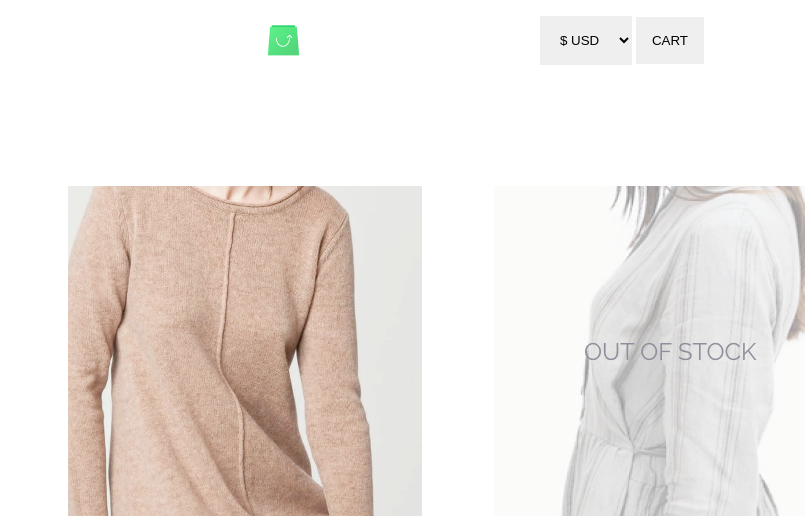
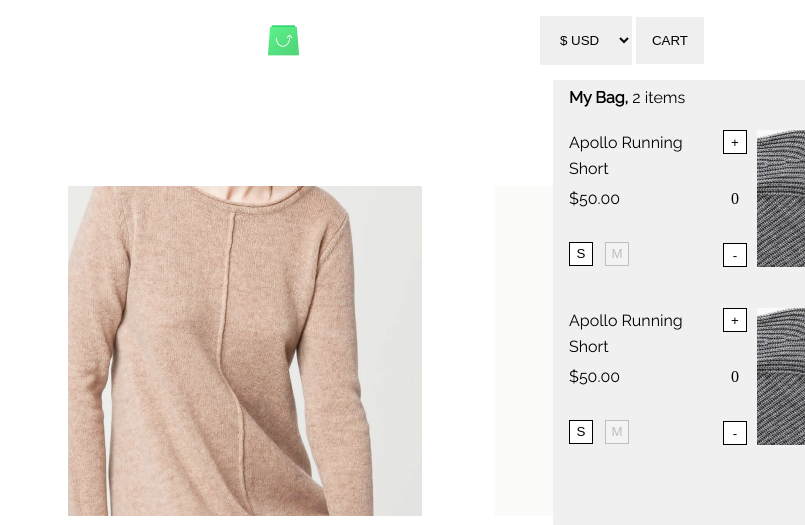
Before and after one commit to vvluchka/React, a plain HTML site: page index.html in a window 1280 px wide. Shown: the top 525 px of the page, 475-1280 px from the left. Drawn offline with Linux system fonts and the light colour scheme.

Commit message:
cartlist-added

```diff
--- a/index.html
+++ b/index.html
@@ -6,7 +6,7 @@
   <title>Store</title>
   <link rel="stylesheet" href="style.css">
   <!---<link rel="stylesheet" href="none.css">--->
-  <script src="main.js"></script>
+
   <link rel="preconnect" href="https://fonts.googleapis.com">
   <link rel="preconnect" href="https://fonts.gstatic.com" crossorigin>
   <link href="https://fonts.googleapis.com/css2?family=Montserrat:wght@300&family=Raleway&display=swap"
@@ -40,14 +40,58 @@
           <option value="jpy">¥ JPY</option>
         </select>
       </li>
-      <li><button>CART</button></li>
+      <li><button id="myBtn">CART</button></li>
 
     </ul>
 
   </header>
 
 
-  <div class="homepage">
+
+
+  <div id="cart-menu" class="cart-menu">
+    <div class="container">
+      <p><b>My Bag, </b>2 items</p>
+      <div class="cart-item"><img src="img/item1.png">
+
+        <div class="item-counter">
+          <button class="item-counter-button" id="increment" onclick="increment()">+</button>
+          <div id="count-el">0</div>
+          <button class="item-counter-button" id="decrement" onclick="decrement()">-</button>
+        </div>
+
+        <p>Apollo Running Short</p>
+
+        <div class="cart-item-price">$<span id="first-price">50.00</span></div>
+
+        <div class="size-buttons">
+          <button>S</button>
+          <button class="not-available">M</button>
+        </div>
+
+      </div>
+
+
+      <div class="cart-item">
+        <img src="img/item1.png">
+
+
+        <div class="item-counter">
+          <button class="item-counter-button">+</button>
+          <div>0</div>
+          <button class="item-counter-button">-</button>
+        </div>
+        <p>Apollo Running Short</p>
+        <div class="cart-item-price">$50.00</div>
+
+        <div class="size-buttons">
+          <button>S</button>
+          <button class="not-available">M</button>
+        </div>
+      </div>
+      <div class="cart-menu-buttons"></div>
+    </div>
+  </div>
 
 
 
@@ -89,7 +133,8 @@
   </div>
 
 
-  </div>
+
+  <script src="main.js"></script>
 
 </body>
 
--- a/main.js
+++ b/main.js
@@ -0,0 +1,25 @@
+let countEl = document.getElementById("count-el")
+
+let count = 0
+
+let priceEl = document.getElementById("first-price")
+
+let price = 50.00
+
+console.log(priceEl)
+
+function increment() {
+    count = count + 1
+    countEl.innerText = count
+    price = price * 2
+    priceEl.innerText = price
+    console.log(price)
+
+}
+
+function decrement() {
+  count = count - 1
+  countEl.innerText = count
+  price = price / 2
+    priceEl.innerText = price
+}
--- a/style.css
+++ b/style.css
@@ -4,16 +4,15 @@
   box-sizing: border-box;
 }
 
-body{
+body {
+  position: relative;
   max-width: 1440px;
   margin: 0 auto;
 }
-.homepage {
 
-  position: relative;
-}
 
-header{
+
+header {
   max-width: 1440px;
   width: 100%;
   margin: 0 auto;
@@ -27,9 +26,9 @@ header{
   top: 0;
 }
 
-ul.nav-links{
-  padding : 0;
-  margin: 0px 101px ;
+ul.nav-links {
+  padding: 0;
+  margin: 0px 101px;
 }
 
 ul.nav-links a {
@@ -38,7 +37,7 @@ ul.nav-links a {
 }
 
 
-ul.nav-links li{
+ul.nav-links li {
   padding: 28px 16px 32px 16px;
   color: black;
   text-decoration: none;
@@ -50,25 +49,28 @@ ul.nav-links li{
   line-height: 120%;
 }
 
-ul.nav-links li:hover{
+ul.nav-links li:hover {
   border-bottom: 2px solid #5ECE7B;
   font-weight: 600;
   color: #5ECE7B;
 }
 
-ul.nav-links li:hover a{
-  color:#5ECE7B;
+ul.nav-links li:hover a {
+  color: #5ECE7B;
 }
-ul.nav-buttons li button, ul.nav-buttons li select{
+
+ul.nav-buttons li button,
+ul.nav-buttons li select {
   border: none;
   padding: 16px 16px;
 }
 
-ul.nav-buttons li{
+ul.nav-buttons li {
   display: inline-block;
   position: relative;
   right: 101px;
 }
+
 .category {
   position: relative;
   width: 100%;
@@ -142,9 +144,92 @@ ul.nav-buttons li{
 }
 
 div.grid-element:hover {
-
   box-shadow: 0px 4px 35px rgba(168, 172, 176, 0.19);
   transition: 0.4s;
+}
 
+div.cart-menu{
+  position: absolute;
+  width: 325px;
+  height: 540px;
+  background-color: rgb(240,240, 240);
+  z-index: 1;
+  top:80px;
+  left:1028px;
+  right:87px;
+}
+
+div.cart-menu p {
+  margin: 8px 190px 23px 16px;
+  font-family: Raleway;
+  font-weight: 500;
 
 }
+b{
+  font-weight: 700;
+}
+
+.container{
+  display: flex;
+  flex-direction: column;
+
+}
+
+.cart-item{
+  max-width: 100%;
+  height: 137px;
+  margin: 0 16px 41px 16px;
+}
+div.cart-item img {
+  float: right;
+}
+
+div.item-counter{
+  max-width: 24px;
+  height: 100%;
+  display: flex;
+  flex-direction: column;
+  justify-content: space-between;
+  align-items: center;
+  float: right;
+  margin-right: 10px;
+}
+.item-counter-button{
+  width: 24px;
+  height: 24px;
+  border-radius: 0px;
+  border: 1px solid black;
+  background-color: white;
+}
+
+div.cart-item p{
+  width: fit-content;
+  margin:0;
+  margin-bottom: 5px;
+  font-family: Raleway;
+  font-style: normal;
+  font-weight: 300;
+  font-size: 16px;
+  line-height: 160%;
+}
+.cart-item-price{
+  width: fit-content;
+  font-family: Raleway;
+  font-style: normal;
+  font-weight: 500;
+  font-size: 16px;
+  line-height: 160%;
+  margin-bottom: 30px;
+}
+div.size-buttons button{
+  width: 24px;
+  height: 24px;
+  border-radius: 0px;
+  border: 1px solid black;
+  margin-right: 8px;
+  padding: 0;
+  background-color: white;
+}
+button.not-available {
+  opacity: 20%;
+}
```
Also changed, not shown: img/item1.png (added). Lines whose indentation alone changed are shown as unchanged.
